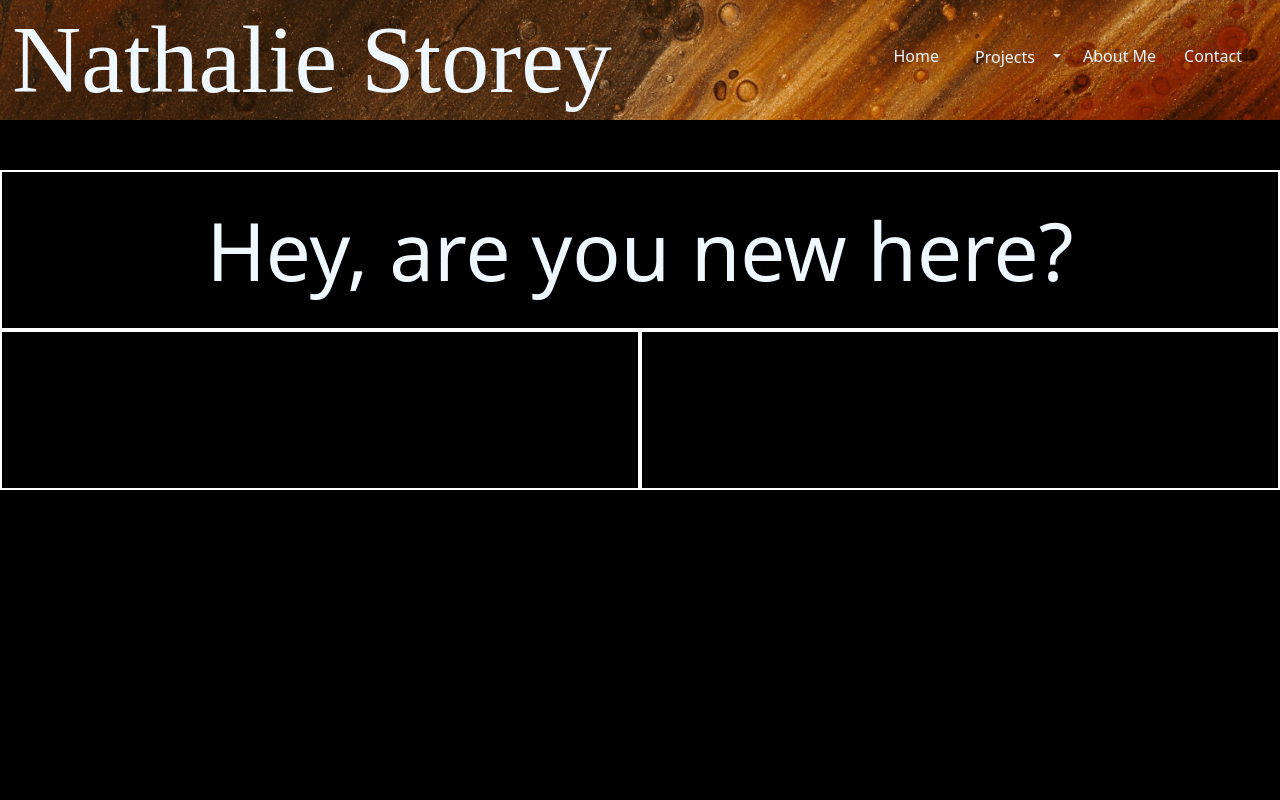
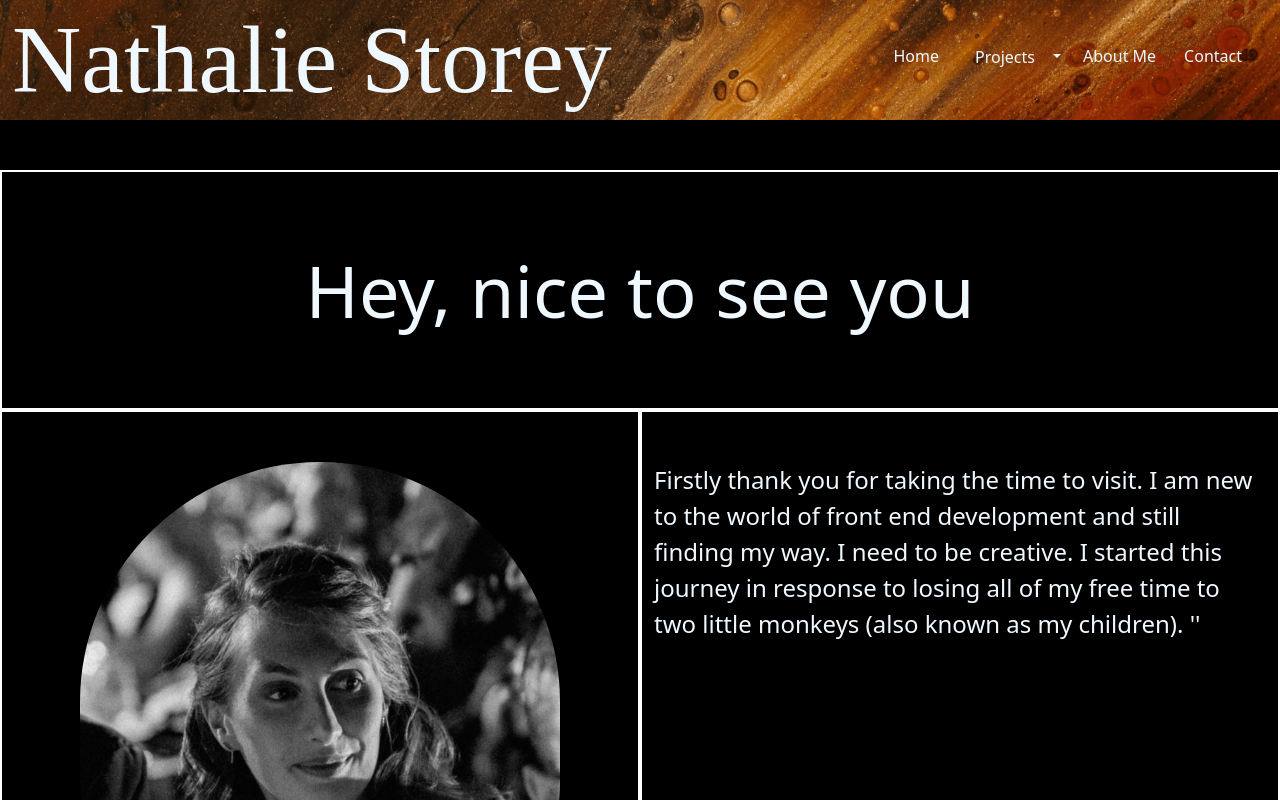
Before and after one commit to NCStorey/Portfolio, a React (Create React App) app: page / in a window 1280 px wide. Shown: the top 800 px of the page. Built offline with nearby package versions, Linux system fonts and the light colour scheme; a web font is replaced by a local one.

Commit message:
home page js and css

```diff
--- a/src/pages/home/home.css
+++ b/src/pages/home/home.css
@@ -5,7 +5,7 @@
 .hook{
     border: solid white 2px;
     margin-top: 50px;
-    height: 10rem;
+    height: 15rem;
     display: flex;
     justify-content: center;
     align-items: center;
@@ -13,15 +13,27 @@
 
 .hookText{
     color: aliceblue;
-    font-size: 5rem;
+    font-size: 4.5rem;
 }
 
-.profilePicture{
+.profilePictureCont{
     border: solid white 2px;
-    height: 10rem;
+    height: 40rem;
+    display: flex;
+    justify-content: center;
+
+}
+
+.profileImage{
+    width: 30rem;
+    border-radius: 15rem;
+    margin-top: 50px;
 }
 
 .intro{
     border: solid white 2px;
-    height: 10rem;
+    height: 40rem;
+    padding-top: 50px;
+    color: aliceblue;
+    font-size: 1.5rem;
 }
--- a/src/pages/home/home.js
+++ b/src/pages/home/home.js
@@ -1,5 +1,6 @@
 import React from 'react';
 import './home.css'
+import profilePic from './charlotte-luke-hollyclarkphotography-h-905.jpg'
 
 
 function Home() {
@@ -8,13 +9,15 @@ function Home() {
       <div className='container-fluid home'>
         <div className='row homeflex'>
             <div className='col-12 hook'>
-                <span className='hookText'>Hey, are you new here?</span>
+              <span className='hookText'><span >Hey,</span><span> nice to see you</span></span>
             </div>
-            <div className='col-sm-12 col-md-4 col-lg-6 profilePicture'>
-
+            <div className='col-sm-12 col-md-4 col-lg-6 profilePictureCont'>
+              <span>
+                <img src={profilePic} alt='Profile Picture' className='profileImage'></img>
+              </span>
             </div>
             <div className='col-sm-12 col-md-8 col-lg-6 intro'>
-
+              <p>Firstly thank you for taking the time to visit. I am new to the world of front end development and still finding my way. I need to be creative. I started this journey in response to losing all of my free time to two little monkeys (also known as my children). '' </p>
             </div>
         </div>
       </div>
```
Also changed, not shown: src/pages/home/charlotte-luke-hollyclarkphotography-h-905.jpg (renamed from public/images/charlotte-luke-hollyclarkphotography-h-905.jpg).
